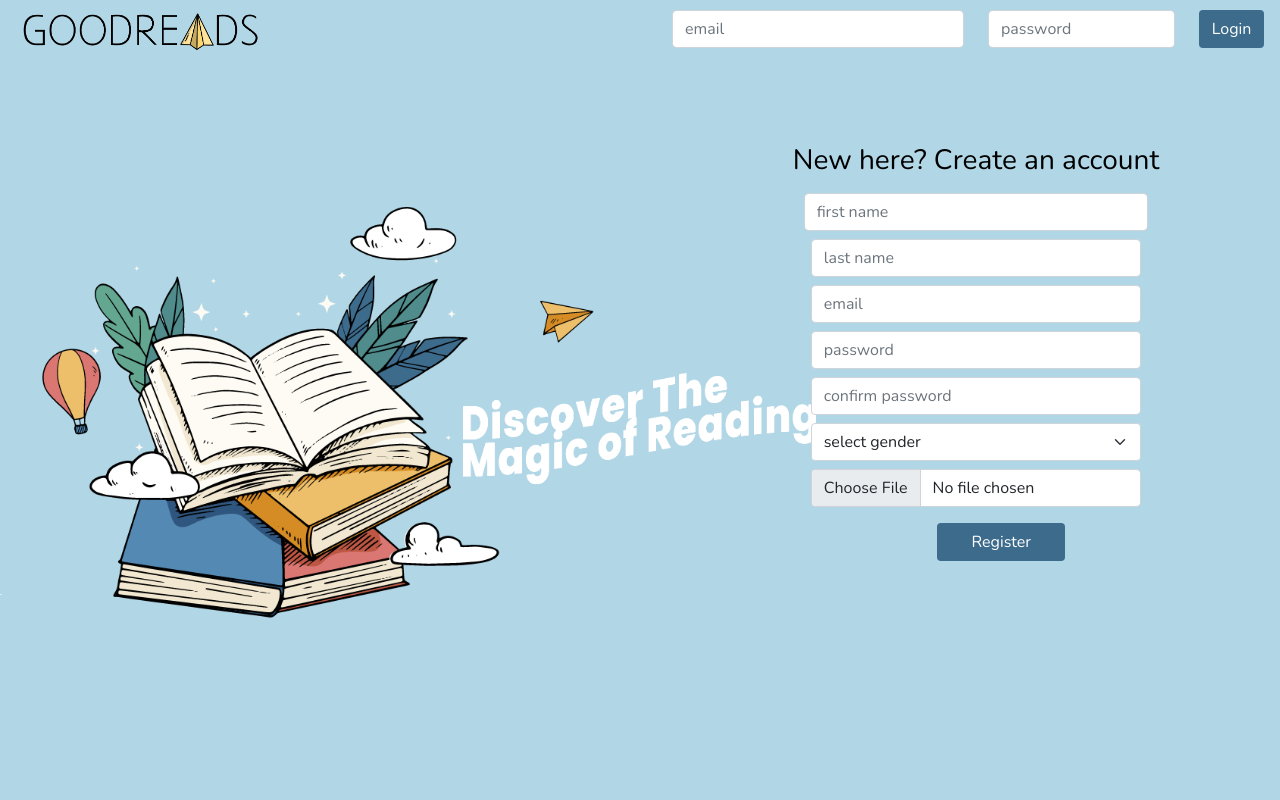
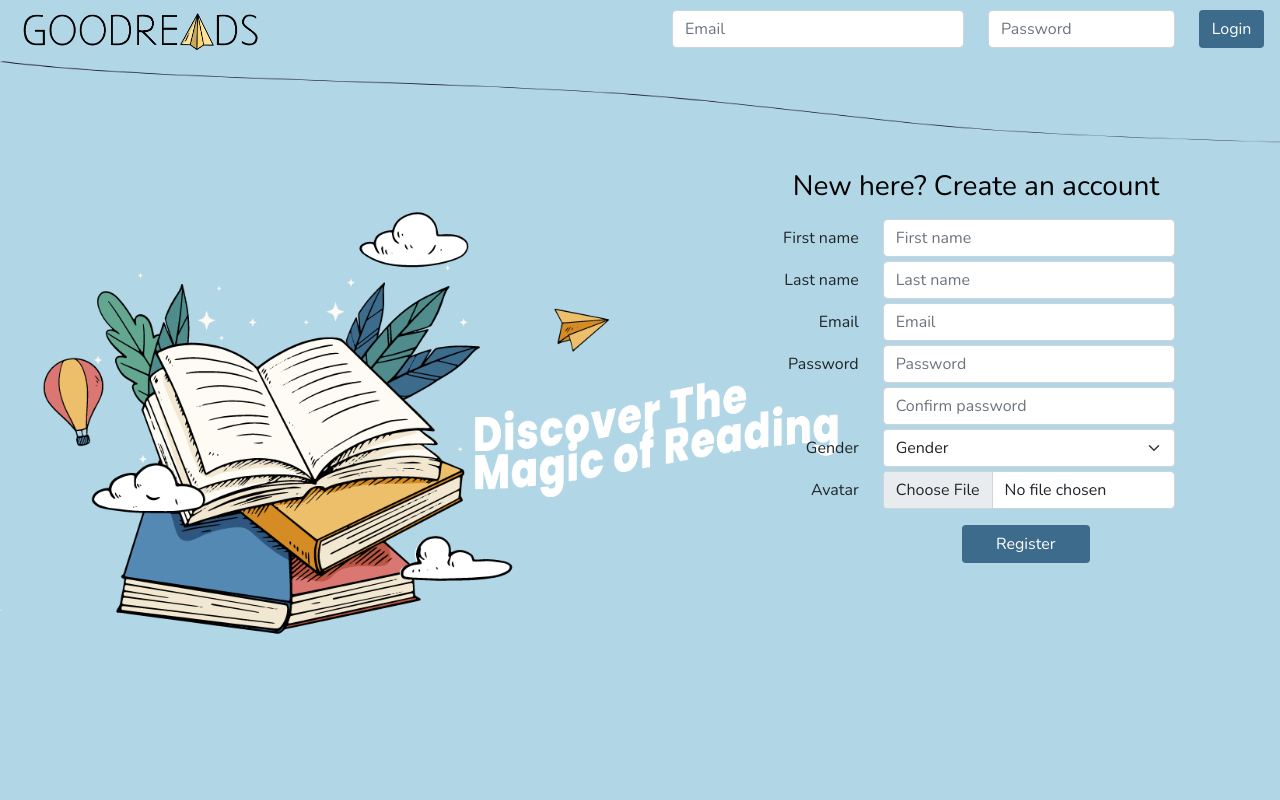
Before and after one commit to mahmoudbenatef/goodreads-react, a React (Create React App) app: page / in a window 1280 px wide. Shown: the top 800 px of the page. Built offline with nearby package versions, Linux system fonts and the light colour scheme.

Commit message:
feature(landing-page): reset login and registeration errors when fields are clear

```diff
--- a/src/App.js
+++ b/src/App.js
@@ -11,7 +11,7 @@ import "./App.css";
 import AdminHomeComponent from "./components/admin/AdminHomeComponent";
 import LoginComponent from "./components/auth/LoginComponent";
 import RegisterComponent from "./components/auth/RegisterComponent";
-import LandingComponent from "./components/landingComponent";
+import LandingComponent from "./components/landingPage/landingComponent";
 import UserHomeComponent from "./components/user/UserHomeComponent";
 import { authContext } from "./contexts/authContext";
 
--- a/src/components/auth/LoginComponent.jsx
+++ b/src/components/auth/LoginComponent.jsx
@@ -34,12 +34,15 @@ export default function LoginComponent({ parent = "login" }) {
   );
 
   const [loginPressed, setloginPressed] = useState(0);
-
   const authentication = useContext(authContext);
   const history = useHistory();
 
   useEffect(() => {
     setServerError("");
+    setUserErrors({
+      email: { ...userErrors.email, isValid: false, isTouched: false },
+      password: { ...userErrors.password, isValid: false, isTouched: false },
+    });
     if (
       user.email !== "" &&
       /^(([^<>()[\]\\.,;:\s@"]+(\.[^<>()[\]\\.,;:\s@"]+)*)|(".+"))@((\[[0-9]{1,3}\.[0-9]{1,3}\.[0-9]{1,3}\.[0-9]{1,3}\])|(([a-zA-Z\-0-9]+\.)+[a-zA-Z]{2,}))$/.test(
@@ -47,11 +50,13 @@ export default function LoginComponent({ parent = "login" }) {
       )
     ) {
       setUserErrors({ email: { ...userErrors.email, isValid: true } });
-    } else if (user.email !== "") {
+    }
+    else if (user.email !== "") {
       setUserErrors({
         email: { ...userErrors.email, isValid: false, isTouched: true },
       });
     }
+
     if (user.password !== "" && user.password.length > 5) {
       setUserErrors({ password: { ...userErrors.password, isValid: true } });
     } else if (user.password !== "") {
@@ -76,7 +81,6 @@ export default function LoginComponent({ parent = "login" }) {
   }, [authentication]);
 
   useEffect(() => {
-    console.log(authentication.auth);
     if (loginPressed) {
       const { valid, newErrors } = validateAllInputs(userErrors);
       if (valid) {
@@ -107,7 +111,8 @@ export default function LoginComponent({ parent = "login" }) {
       borderRadius: "0.2rem",
       fontSize: "0.9rem",
       display: "inline",
-      color: "#711D1D"
+      color: "#711D1D",
+      overflow: "hidden"
     }
   }));
   const classes = useStyles();
@@ -117,8 +122,7 @@ export default function LoginComponent({ parent = "login" }) {
       <div
         className={
           "d-flex flex-column min-vh-100 align-items-center justify-content-center bg-success"
-        }
-      >
+        }>
         <div className="row justify-content-center w-50 p-3 bg-light rounded-3">
           <div className="row justify-content-center mt-5 flex-xl-shrink-2">
             <div className="col-md-4 flex-xl-shrink-2">
@@ -200,7 +204,7 @@ export default function LoginComponent({ parent = "login" }) {
               setUser({ email: e.target.value });
             }}
             className="form-control"
-            placeholder={"email"}
+            placeholder={"Email"}
             aria-describedby="emailHelp"
           />
         </div>
@@ -213,7 +217,7 @@ export default function LoginComponent({ parent = "login" }) {
               setUser({ password: e.target.value });
             }}
             className="form-control"
-            placeholder={"password"}
+            placeholder={"Password"}
             aria-describedby="emailHelp"
           />
         </div>
@@ -232,8 +236,9 @@ export default function LoginComponent({ parent = "login" }) {
         </div>
       </div>
       <div className="row">
-          <ul>
+      <ul>
       {serverError !== "" && <li className={classes.homeError}> {serverError}</li>}
+
       {!userErrors.email.isValid && userErrors.email.isTouched && (
         <li style={{marginRight:"5rem",paddingLeft:"2.5rem"}} className={classes.homeError} > {userErrors.email.errorMsg}</li>
       )}
--- a/src/components/auth/RegisterComponent.jsx
+++ b/src/components/auth/RegisterComponent.jsx
@@ -67,6 +67,15 @@ export default function RegisterComponent({ parent }) {
   // validate effect
   useEffect(() => {
     setServerError("");
+    setUserErrors({
+      firstname: { ...userErrors.firstname, isTouched: false },
+      lastname: { ...userErrors.lastname, isTouched: false },
+      email: { ...userErrors.email, isTouched: false },
+      password: { ...userErrors.password, isTouched: false },
+      confirm_password: { ...userErrors.confirm_password, isTouched: false },
+      gender: { ...userErrors.gender, isTouched: false },
+      avatar: { ...userErrors.avatar, isTouched: false },
+    });
     // console.log(userErrors)
     if (user.firstname !== "" && user.firstname.length > 2) {
       setUserErrors({ firstname: { ...userErrors.firstname, isValid: true } });
@@ -174,9 +183,12 @@ export default function RegisterComponent({ parent }) {
   }, [registerPressed]);
 
   return parent === "home" ? (
-    <div className={"d-flex flex-column min-vh-100 align-items-center "}>
-      <div className="row justify-content-center mt-2">
-        <div className="col-md-7">
+    <div className={"d-flex flex-column min-vh-100 "}>
+      <div className="row  justify-content-center  align-items-baseline">
+      <div className="col-md-2 mt-2" style={{ textAlign:"right" }}>
+          <label>First name</label>
+        </div>
+        <div className="col-md-6 mt-2">
           <input
             type="text"
             value={user.firstname}
@@ -184,13 +196,17 @@ export default function RegisterComponent({ parent }) {
               setUser({ firstname: e.target.value });
             }}
             className="form-control"
-            id="exampleInputEmail1"
-            placeholder={"first name"}
-            aria-describedby="emailHelp"
+            placeholder={"First name"}
           />
         </div>
-        <div className="row justify-content-center mt-2">
-          <div className="col-md-7">
+      </div>
+      <div className="row justify-content-center mt-1 align-items-baseline">
+        <div className="col-md-2" style={{ textAlign:"right" }}>
+          <label >
+            Last name
+          </label>
+        </div>
+        <div className="col-md-6">
           <input
             type="text"
             value={user.lastname}
@@ -198,14 +214,15 @@ export default function RegisterComponent({ parent }) {
               setUser({ lastname: e.target.value });
             }}
             className="form-control"
-              id="exampleInputEmail1"
-              placeholder={"last name"}
-              aria-describedby="emailHelp"
+            placeholder={"Last name"}
           />
         </div>
       </div>
-        <div className="row justify-content-center mt-2">
-          <div className="col-md-7">
+      <div className="row justify-content-center mt-1 align-items-baseline">
+        <div style={{ textAlign:"right" }} className="col-md-2">
+          <label >Email</label>
+        </div>
+        <div className="col-md-6 ">
           <input
             type="email"
             value={user.email}
@@ -213,14 +230,15 @@ export default function RegisterComponent({ parent }) {
               setUser({ email: e.target.value });
             }}
             className="form-control"
-              id="exampleInputEmail1"
-              placeholder={"email"}
-              aria-describedby="emailHelp"
+            placeholder={"Email"}
           />
         </div>
       </div>
-        <div className="row justify-content-center mt-2">
-          <div className="col-md-7">
+      <div className="row justify-content-center mt-1 align-items-baseline">
+      <div className="col-md-2" style={{ textAlign:"right" }}>
+          <label>Password</label>
+        </div>
+        <div className="col-md-6 ">
           <input
             type="password"
             value={user.password}
@@ -228,14 +246,13 @@ export default function RegisterComponent({ parent }) {
               setUser({ password: e.target.value });
             }}
             className="form-control"
-              id="exampleInputEmail1"
-              placeholder={"password"}
-              aria-describedby="emailHelp"
+            placeholder={"Password"}
           />
         </div>
       </div>
-        <div className="row justify-content-center mt-2">
-          <div className="col-md-7">
+      <div className="row justify-content-center mt-1 align-items-baseline">
+        <div className="col-md-2"></div>
+        <div className="col-md-6 ">
           <input
             type="password"
             value={user.confirm_password}
@@ -243,14 +260,15 @@ export default function RegisterComponent({ parent }) {
               setUser({ confirm_password: e.target.value });
             }}
             className="form-control"
-              id="exampleInputEmail1"
-              placeholder={"confirm password"}
-              aria-describedby="emailHelp"
+            placeholder={"Confirm password"}
           />
         </div>
       </div>
-        <div className="row justify-content-center mt-2">
-          <div className="col-md-7">
+      <div className="row justify-content-center mt-1 align-items-baseline">
+      <div className="col-md-2" style={{ textAlign:"right" }}>
+          <label>Gender</label>
+        </div>
+        <div className="col-md-6 ">
           <select
             className="form-select"
             value={user.gender}
@@ -258,18 +276,20 @@ export default function RegisterComponent({ parent }) {
               setUser({ gender: e.target.value });
             }}
           >
-              <option value={""}> select gender</option>
+            <option value={""}> Gender</option>
             <option value={"Male"}> Male</option>
             <option value={"Female"}> Female</option>
           </select>
         </div>
       </div>
-        <div className="row justify-content-center mt-2">
-          <div className="col-md-7">
+      <div className="row justify-content-center mt-1 align-items-baseline">
+      <div className="col-md-2" style={{ textAlign:"right" }}>
+          <label>Avatar</label>
+        </div>
+        <div className="col-md-6 ">
           <input
             type="file"
             onChange={(e) => {
-                // setAvatar(e.target.files[0])
               setUser({ avatar: e.target.files[0] });
             }}
             className="form-control"
@@ -278,12 +298,17 @@ export default function RegisterComponent({ parent }) {
           />
         </div>
       </div>
-        <div className="row justify-content-center mt-3">
-          <div className="col-md-2 align-items-center">
+      <div className="row justify-content-center mt-3 align-items-baseline">
+        <div className="col-md-5"></div>
+        <div className="col-md-6 ">
           <button
             type="submit"
             className="btn align-self-center"
-              style={{backgroundColor: "#3d6b8c",color:"white",width:"8rem"}}
+            style={{
+              backgroundColor: "#3d6b8c",
+              color: "white",
+              width: "8rem",
+            }}
             onClick={() => {
               setRegisterPressed(registerPressed + 1);
             }}
@@ -292,28 +317,54 @@ export default function RegisterComponent({ parent }) {
           </button>
         </div>
       </div>
+      <div className="row justify-content-center mt-1 align-items-baseline">
+      <div className="col-md-2" style={{ textAlign:"right" }}>
+        </div>
+        <div className="col-md-10 ">
       {!userErrors.firstname.isValid && userErrors.firstname.isTouched && (
-          <p style={{textAlign:"center",margin:"0",color: "#711D1D"}} > {userErrors.firstname.errorMsg}</p>
+        <p style={{ textAlign: "center", margin: "0", color: "#711D1D" }}>
+          {" "}
+          {userErrors.firstname.errorMsg}
+        </p>
       )}
       {!userErrors.lastname.isValid && userErrors.lastname.isTouched && (
-          <p style={{textAlign:"center",margin:"0",color: "#711D1D"}}> {userErrors.lastname.errorMsg}</p>
+        <p style={{ textAlign: "center", margin: "0", color: "#711D1D" }}>
+          {" "}
+          {userErrors.lastname.errorMsg}
+        </p>
       )}
       {!userErrors.email.isValid && userErrors.email.isTouched && (
-          <p style={{textAlign:"center",margin:"0",color: "#711D1D"}}> {userErrors.email.errorMsg}</p>
+        <p style={{ textAlign: "center", margin: "0", color: "#711D1D" }}>
+          {" "}
+          {userErrors.email.errorMsg}
+        </p>
       )}
       {!userErrors.password.isValid && userErrors.password.isTouched && (
-          <p style={{textAlign:"center",margin:"0",color: "#711D1D"}}> {userErrors.password.errorMsg}</p>
+        <p style={{ textAlign: "center", margin: "0", color: "#711D1D" }}>
+          {" "}
+          {userErrors.password.errorMsg}
+        </p>
       )}
-        {!userErrors.confirm_password.isValid && userErrors.confirm_password.isTouched && (
-          <p style={{textAlign:"center",margin:"0",color: "#711D1D"}}>{userErrors.confirm_password.errorMsg}</p>
+      {!userErrors.confirm_password.isValid &&
+        userErrors.confirm_password.isTouched && (
+          <p style={{ textAlign: "center", margin: "0", color: "#711D1D" }}>
+            {userErrors.confirm_password.errorMsg}
+          </p>
         )}
       {!userErrors.gender.isValid && userErrors.gender.isTouched && (
-          <p style={{textAlign:"center",margin:"0",color: "#711D1D"}}> {userErrors.gender.errorMsg}</p>
+        <p style={{ textAlign: "center", margin: "0", color: "#711D1D" }}>
+          {" "}
+          {userErrors.gender.errorMsg}
+        </p>
       )}
       {!userErrors.avatar.isValid && userErrors.avatar.isTouched && (
-          <p style={{textAlign:"center",margin:"0",color: "#711D1D"}}> {userErrors.avatar.errorMsg}</p>
+        <p style={{ textAlign: "center", margin: "0", color: "#711D1D" }}>
+          {" "}
+          {userErrors.avatar.errorMsg}
+        </p>
       )}
       {serverError !== "" && <p> {serverError}</p>}
+    </div>
     </div>
     </div>
   ) : (
--- /dev/null
+++ b/src/components/landingPage/categories.jsx
@@ -0,0 +1,20 @@
+import { makeStyles } from "@material-ui/core/styles";
+import { useEffect } from "react";
+import { useHistory } from "react-router-dom";
+export default function Categories() {
+  const history = useHistory();
+
+  const categorie = [{ label: "Romance"  },{ label: "Horror"  },{ label: "Comedy"  }]
+  useEffect(() => {
+
+  }, []);
+
+  const useStyles = makeStyles((theme) => ({
+  }));
+  const classes = useStyles();
+
+  return (
+    <div className={classes.header}>
+    </div>
+  );
+}
--- a/src/components/landingComponent.jsx
+++ b/src/components/landingPage/landingComponent.jsx
@@ -1,11 +1,13 @@
 import { makeStyles } from "@material-ui/core/styles";
 import { useContext, useEffect } from "react";
 import { useHistory } from "react-router-dom";
-import Background from "../assets/e.png";
-import logo from "../assets/logo.png";
-import { authContext } from "../contexts/authContext";
-import LoginComponent from "./auth/LoginComponent";
-import RegisterComponent from "./auth/RegisterComponent";
+import Background from "../../assets/e.png";
+import logo from "../../assets/logo.png";
+import { authContext } from "../../contexts/authContext";
+import LoginComponent from "../auth/LoginComponent";
+import RegisterComponent from "../auth/RegisterComponent";
+import CategoriesComponent from "./categories";
+
 export default function LandingComponent({ parent = "login" }) {
   const authentication = useContext(authContext);
   const history = useHistory();
@@ -36,7 +38,7 @@ export default function LandingComponent({ parent = "login" }) {
       backgroundSize: "cover",
       backgroundRepeat: "no-repeat",
       width: "100%",
-      margin:"0"
+      margin:"0",
     },
     regHeader: {
       color:"black",
@@ -47,13 +49,20 @@ export default function LandingComponent({ parent = "login" }) {
   const classes = useStyles();
 
   return (
+    <>
     <div className={classes.header}>
       <img src={logo} style={{ width: "17rem" ,marginLeft:"1rem"}} />
       <div className={classes.login}>
-        <LoginComponent className={classes.login} parent="home" />
+        <div style={{ height: "5rem"}}>
+        <LoginComponent parent="home" />
+        </div>
         <h3 className={classes.regHeader}>New here? Create an account </h3>
         <RegisterComponent parent="home" />
       </div>
     </div>
+    <div className={classes.categories}>
+    <CategoriesComponent></CategoriesComponent>
+    </div>
+    </>
   );
 }
```
Also changed, not shown: src/assets/ddd.png (added), src/assets/e.png. Lines whose indentation alone changed are shown as unchanged.
